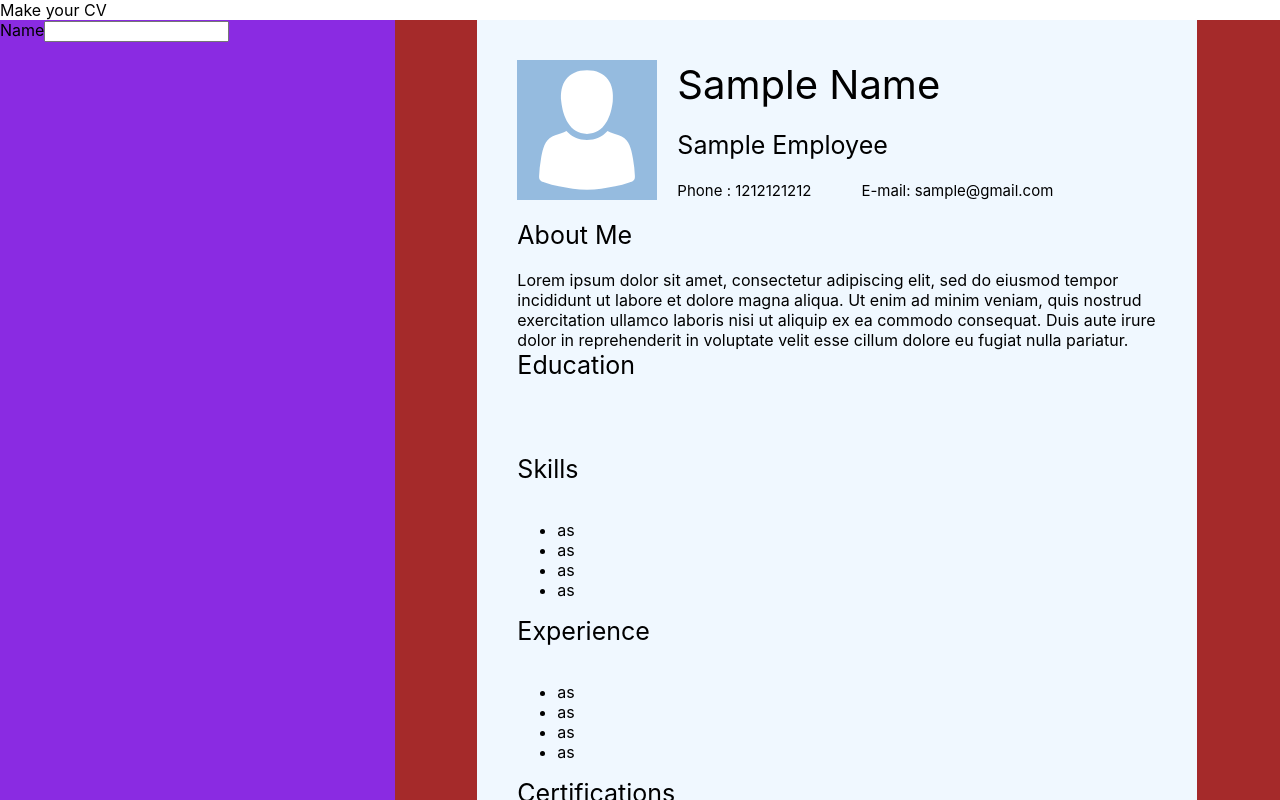
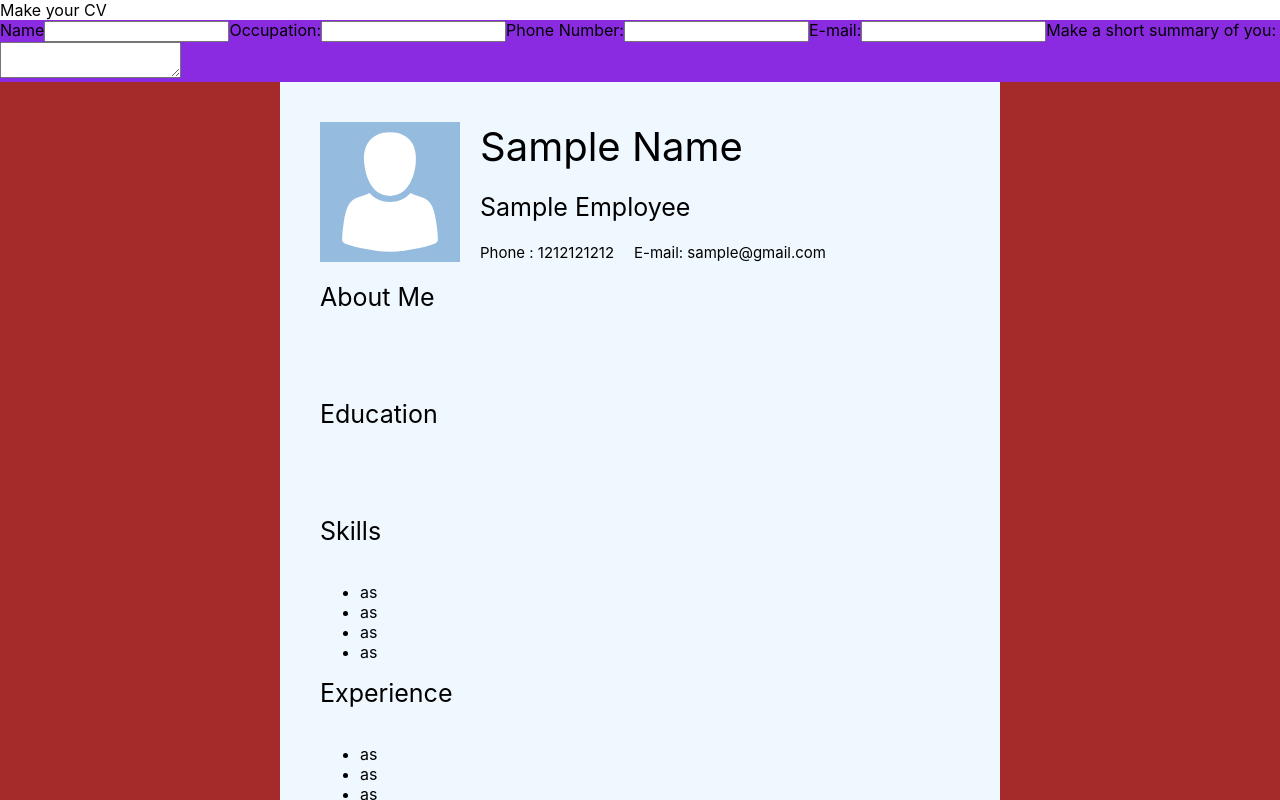
Before and after one commit to ElijahMonj/cv-project, a React (Create React App) app: page / in a window 1280 px wide. Shown: the top 800 px of the page. Built offline with nearby package versions, Linux system fonts and the light colour scheme.

Commit message:
Atleast theres a progress...

```diff
--- a/src/App.css
+++ b/src/App.css
@@ -1,5 +1,13 @@
 .container{
 
+}
+input::-webkit-outer-spin-button,
+input::-webkit-inner-spin-button {
+    -webkit-appearance: none;
+    margin: 0;
+}
+input[type=number]{
+  -moz-appearance: textfield;
 }
 .content{
   display: flex;
--- a/src/App.js
+++ b/src/App.js
@@ -9,12 +9,35 @@ class App extends Component {
 
   }
 
-  handleChange = (e) => {
+  handleChangeName = (e) => {
     e.preventDefault();
     let name=document.getElementById('name').value;
 
     document.getElementById('nameFinal').textContent = name;
   };
+  handleChangeOccupation = (e) => {
+    e.preventDefault();
+    let occupation=document.getElementById('occupation').value;
+    document.getElementById('jobTitle').textContent = occupation;
+  };
+  handleChangeinputNumber = (e) => {
+    e.preventDefault();
+    let number=document.getElementById('inputNumber').value;
+    document.getElementById('phone').textContent = "Phone: "+number;
+  };
+  handleChangeEmail = (e) => {
+    e.preventDefault();
+    let email=document.getElementById('inputEmail').value;
+    document.getElementById('email').textContent = "E-mail: "+email;
+  };
+  handleChangeAbout = (e) => {
+    e.preventDefault();
+    let me=document.getElementById('inputAboutMe').value;
+    document.getElementById('personalInfo').textContent = me;
+  };
+
+
+
   render() {
 
 
@@ -25,10 +48,39 @@ class App extends Component {
         <div className='addInfo'>
             <label htmlFor='name'>Name</label>
             <input
-              onChange={this.handleChange}
-
+              maxLength={24}
+              onChange={this.handleChangeName}
               type="text"
               id="name"
+            />
+            <label htmlFor='occupation'>Occupation:</label>
+            <input
+              maxLength={20}
+              onChange={this.handleChangeOccupation}
+              type="text"
+              id="occupation"
+            />
+             <label htmlFor='inputNumber'>Phone Number:</label>
+            <input
+              maxLength={15}
+              pattern="[0-9]{3}-[0-9]{2}-[0-9]{3}"
+              onChange={this.handleChangeinputNumber}
+              type="tel"
+              id="inputNumber"
+            />
+            <label htmlFor='occupation'>E-mail:</label>
+            <input
+              maxLength={25}
+              onChange={this.handleChangeEmail}
+              type="email"
+              id="inputEmail"
+            />
+            <label htmlFor='inputAboutMe'>Make a short summary of you:</label>
+            <textarea
+              maxLength={210}
+              onChange={this.handleChangeAbout}
+              type="text"
+              id="inputAboutMe"
             />
         </div>
         <div className='showInfo'>
@@ -38,28 +90,22 @@ class App extends Component {
               <img src={avatar} className="avatar" alt="avatar"/>
               <div className='basicInfoDetails'>
                   <div id='nameFinal'>Sample Name</div>
-                  <div className='jobTitle'>{"Sample Employee"}</div>
-                    <div className='phoneEmail'>
-                      <div className='phone'>Phone : {'1212121212'}</div>
-                      <div className='email'>E-mail: {'sample@gmail.com'}</div>
+                  <div className='jobTitle' id='jobTitle'>Sample Employee</div>
+                    <div className='phoneEmail' id='phoneEmail'>
+                      <div className='phone' id='phone'>Phone : {'1212121212'}</div>
+                      <div className='email' id='email'>E-mail: {'sample@gmail.com'}</div>
                     </div>
               </div>
             </div>
 
+            <div className='personalInfo'>
+                <div className='aboutMe'>About Me</div><br></br>
+                <div id='personalInfo'></div>
+                </div>
 
 
 
 
-
-
-
-
-
-
-            <div className='personalInfo'>
-                <div className='aboutMe'>About Me</div><br></br>
-                {"Lorem ipsum dolor sit amet, consectetur adipiscing elit, sed do eiusmod tempor incididunt ut labore et dolore magna aliqua. Ut enim ad minim veniam, quis nostrud exercitation ullamco laboris nisi ut aliquip ex ea commodo consequat. Duis aute irure dolor in reprehenderit in voluptate velit esse cillum dolore eu fugiat nulla pariatur."}
-            </div>
             <div className='education'>
                 <div className='aboutMe'>Education</div><br></br>
                 <ul>
--- a/src/cvstyles.css
+++ b/src/cvstyles.css
@@ -29,17 +29,23 @@
 .phoneEmail{
   display: flex;
   flex-direction: row;
-  gap: 50px;
+  gap:20px;
   width: 480px;
 }
 .jobTitle{
     font-size: 25px;
+    width: 480px;
+    word-wrap: break-word;
 }
 .phone, .email{
     font-size: 15px;
 }
 .aboutMe{
   font-size: 25px;
+}
+#personalInfo{
+  width: 640px;
+  word-wrap: break-word;
 }
 .personalInfo{
   margin-right: 40px;
```
